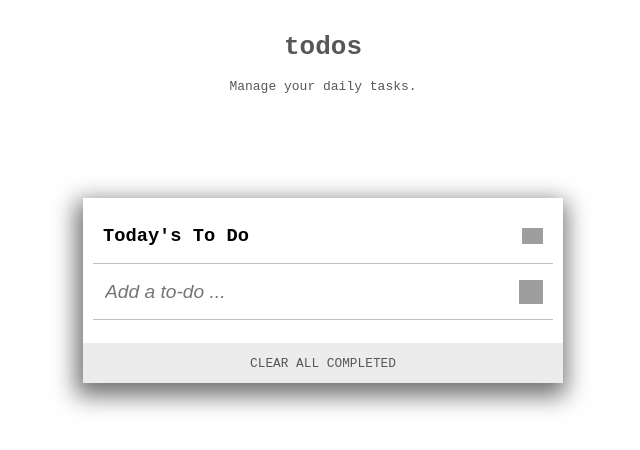
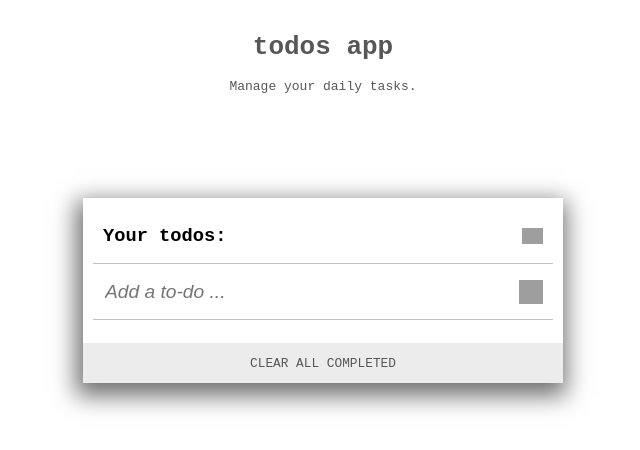
Before and after one commit to carlos-ssh/todos, a website built with webpack: page src/index.html in a window 1280 px wide. Shown: the whole page, without its empty margins (317-957 px from the left). Built offline with nearby package versions, Linux system fonts and the light colour scheme; grey boxes are pictures that could not be loaded.

```diff
--- a/src/index.html
+++ b/src/index.html
@@ -4,18 +4,18 @@
 <head>
     <meta charset="UTF-8">
     <meta name="viewport" content="width=device-width, initial-scale=1.0">
-    <title>My ToDoList</title>
+    <title>todos todos</title>
 </head>
 
 <body>
     <div class="header">
-        <h1>todos</h1>
+        <h1>todos app</h1>
         <p>Manage your daily tasks.</p>
     </div>
     <div class="container">
         <ul>
             <li>
-                 <h3>Today's To Do</h3>
+                 <h3>Your todos:</h3>
                  <img id = "enter" src="https://img.icons8.com/metro/26/000000/process.png" alt="update-icon"/>
             </li>
             <li>
```
